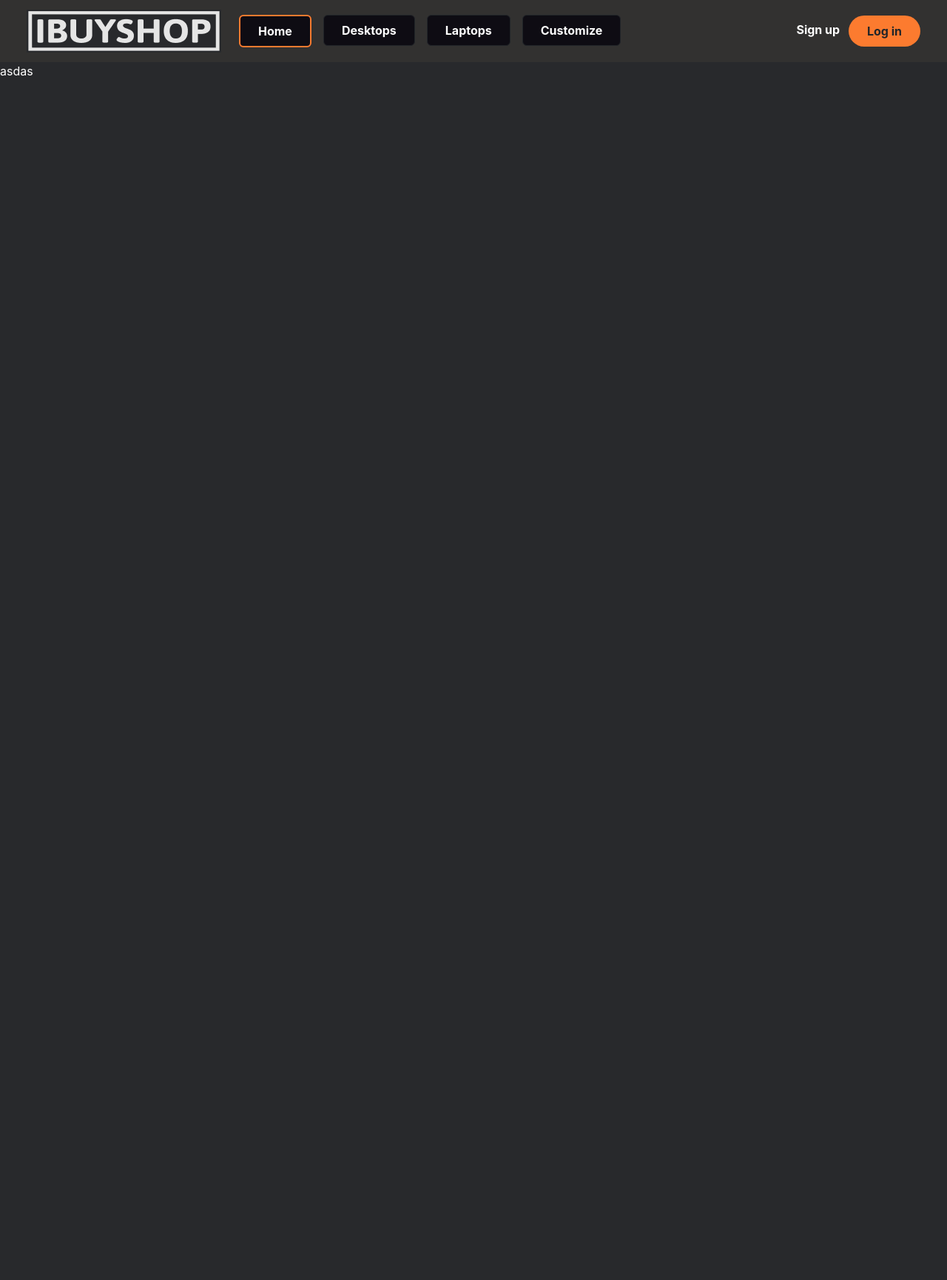
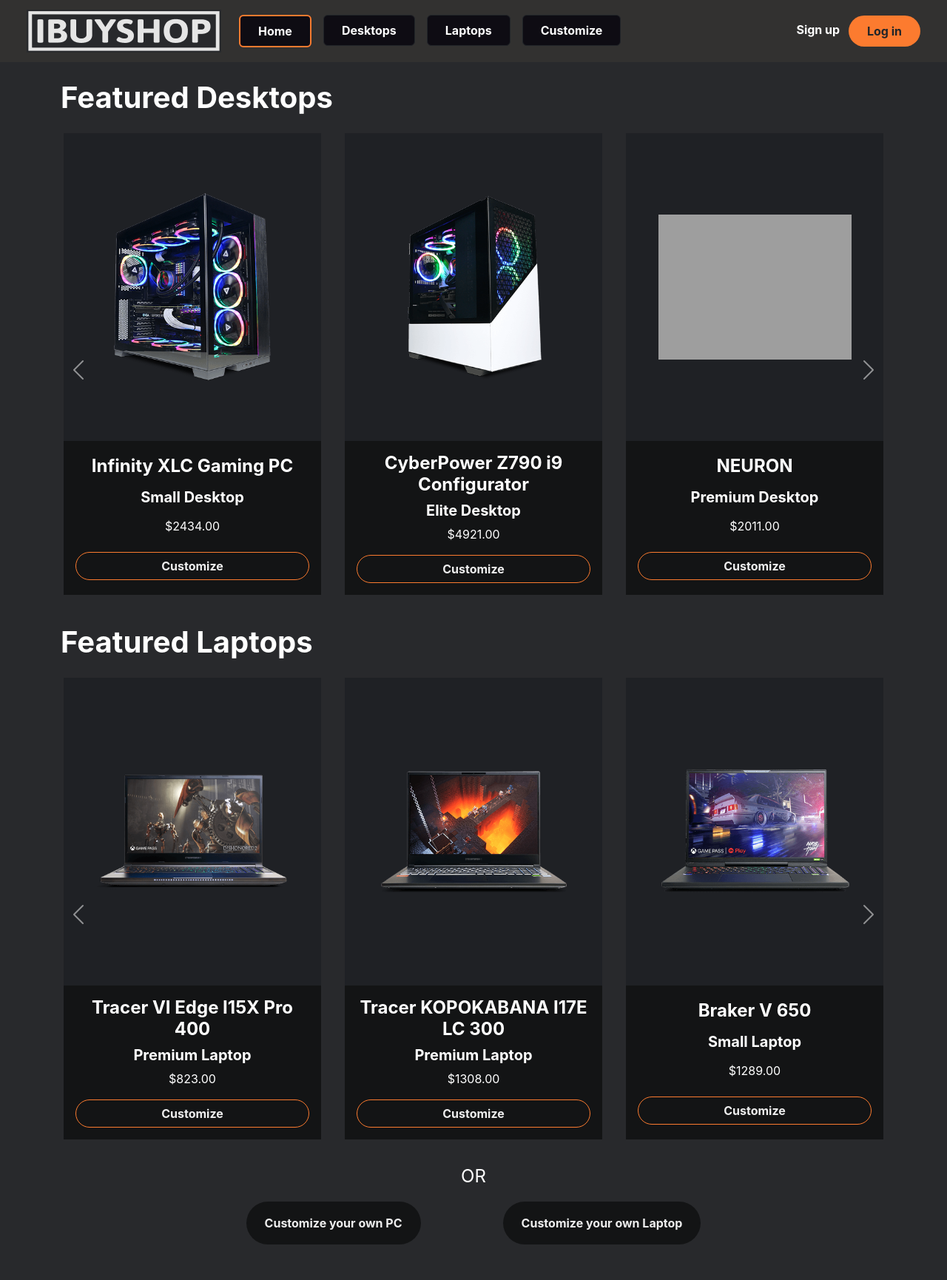
Before and after one commit to petar-stojanovic/eshop_django, a Django app: page / in a window 1280 px wide. Shown: the whole page at 74% size. Before the commit the page ends 103 px from the top, so only its background shows below. Run offline with Django 4.2, Linux system fonts and the light colour scheme; data comes from the database, SQL or seed files in the repository; both versions use the stored data as it was after the commit; some libraries are stand-ins or nearby versions; grey boxes are pictures that could not be loaded.

Commit message:
added price to models. fixed home page

```diff
--- a/Eshop_App/admin.py
+++ b/Eshop_App/admin.py
@@ -31,6 +31,8 @@
     image_display.short_description = 'Image'
 
 
+
+
 admin.site.register(Desktop, DesktopAdmin)
 
 
--- a/Eshop_App/models.py
+++ b/Eshop_App/models.py
@@ -44,8 +44,16 @@
     storage_drive = models.ForeignKey(Component, on_delete=models.CASCADE, related_name='desktop_storage')
     extra_case_fans = models.ForeignKey(Component, on_delete=models.CASCADE, related_name='desktop_case_fans')
     operating_system = models.ForeignKey(Component, on_delete=models.CASCADE, related_name='desktop_os')
+    price = models.DecimalField(max_digits=10, decimal_places=2, blank=True, null=True)
+    image = models.ImageField(upload_to="images/", null=True, blank=True)
 
-    image = models.ImageField(upload_to="images/", null=True, blank=True)
+    def calculate_price(self):
+        components = [self.processor, self.motherboard, self.graphics_card, self.storage_drive, self.memory,
+                      self.power_supply,
+                      self.storage_drive, self.extra_case_fans, self.operating_system]
+        total_price = sum(component.price for component in components if component)
+        self.price = total_price
+        self.save()
 
     # TODO: For filtering
     # category = Categories.objects.get(name='Storage Drive')
@@ -63,6 +71,7 @@
 
     name = models.CharField(max_length=100)
     type = models.CharField(max_length=10, choices=TYPE, default="small")
+    start_price = models.DecimalField(max_digits=7, decimal_places=2)
 
     exterior_color = models.ForeignKey(Component, on_delete=models.CASCADE, related_name='laptop_color')
     memory = models.ForeignKey(Component, on_delete=models.CASCADE, related_name='laptop_memory')
@@ -70,8 +79,17 @@
     additional_storage_drive = models.ForeignKey(Component, on_delete=models.CASCADE,
                                                  related_name='laptop_additional_storage')
     operating_system = models.ForeignKey(Component, on_delete=models.CASCADE, related_name='laptop_os')
+    price = models.DecimalField(max_digits=10, decimal_places=2, blank=True, null=True)
+    image = models.ImageField(upload_to="images/", null=True, blank=True)
 
-    image = models.ImageField(upload_to="images/", null=True, blank=True)
+    def calculate_price(self):
+        components = [self.exterior_color, self.memory, self.operating_system_drive,
+                      self.additional_storage_drive,
+                      self.operating_system]
+        total_price = sum(component.price for component in components if component)
+        total_price += self.start_price
+        self.price = total_price
+        self.save()
 
     def __str__(self):
         return self.name
--- a/Eshop_App/static/css/base.css
+++ b/Eshop_App/static/css/base.css
@@ -70,3 +70,49 @@
 .errorlist li {
     margin: 0.25rem 0;
 }
+
+img {
+    max-width: 100%;
+}
+
+.card {
+    min-height: 40rem;
+}
+
+.card-image {
+    background: var(--clr-image-bg);
+    min-height: 26rem;
+}
+
+.card-body {
+    background: var(--clr-desc-bg);
+    min-height: 13rem;
+}
+
+.customize {
+    border: 1px solid var(--clr-primary);
+    color: #eeeeee;
+}
+
+.customize:hover {
+    background: var(--clr-primary);
+    color: var(--clr-desc-bg);
+}
+
+.customize-own {
+    color: #eee;
+    background: var(--clr-desc-bg);
+}
+
+.customize-own:hover {
+    color: var(--clr-desc-bg);
+    background: var(--clr-primary);
+}
+
+
+.carousel-control-prev, .carousel-control-next {
+    width: 3rem;
+    aspect-ratio: 1;
+    top: 50%;
+    transform: translateY(-50%);
+}
--- a/Eshop_App/templates/base.html
+++ b/Eshop_App/templates/base.html
@@ -33,12 +33,12 @@
                     </a>
                 </li>
                 <li class="nav-item">
-                    <a class="nav-link" href="{% url 'home' %}">
+                    <a class="nav-link" href="{% url 'browse_desktops' %}">
                         <button class="btn btn-dark px-4 py-2">Desktops</button>
                     </a>
                 </li>
                 <li class="nav-item">
-                    <a class="nav-link" href="{% url 'home' %}">
+                    <a class="nav-link" href="{% url 'browse_laptops' %}">
                         <button class="btn btn-dark px-4 py-2">Laptops</button>
                     </a>
                 </li>
--- a/Eshop_App/templates/index.html
+++ b/Eshop_App/templates/index.html
@@ -1,8 +1,140 @@
 {% extends "base.html" %}
+{% load static %}
 {% block content %}
     <!-- default content text (typically empty) -->
-    <div>
+    <div class="container">
 
-        asdas
+    <h1 class="fw-bold my-4">Featured Desktops</h1>
+
+    <div id="carouselExampleFade" class="carousel slide" data-bs-ride="carousel">
+    <div class="carousel-inner">
+
+    {% for desktop in desktop_list %}
+
+        {% if forloop.counter0|divisibleby:"3" %}
+            {% if forloop.first %}
+                <div class="carousel-item active">
+                <div class="row">
+            {% else %}
+                <div class="carousel-item">
+                <div class="row">
+            {% endif %}
+        {% endif %}
+
+    <div class="col-4 p-0">
+        <div class="card bg-transparent border-0">
+            <div class="mx-3">
+
+                <div class="card-image d-flex">
+                    <img src="{{ desktop.image.url }}" class="d-block w-75 m-auto" alt="{{ desktop.name }}">
+                </div>
+                <div class="card-body text-white text-center d-flex justify-content-around flex-column">
+                    <h4 class="card-title fw-bold">{{ desktop.name }}</h4>
+                    <h5 class="fw-bold">{{ desktop.get_type_display }}</h5>
+                    <p class="card-text">${{ desktop.price }}</p>
+                    <div>
+                        <a href="#" class="customize btn rounded-pill fw-bold w-100"
+                           data-desktop-id="{{ desktop.pk }}">Customize</a>
+                    </div>
+                </div>
+            </div>
+        </div>
+    </div>
+
+    {% if forloop.counter|divisibleby:"3" %}
+        </div>
+        </div>
+    {% endif %}
+
+    {% endfor %}
+
+
+</div>
+
+
+<button class="carousel-control-prev" type="button" data-bs-target="#carouselExampleFade"
+        data-bs-slide="prev">
+    <span class="carousel-control-prev-icon" aria-hidden="true"></span>
+    <span class="visually-hidden">Previous</span>
+</button>
+<button class="carousel-control-next" type="button" data-bs-target="#carouselExampleFade"
+        data-bs-slide="next">
+    <span class="carousel-control-next-icon" aria-hidden="true"></span>
+    <span class="visually-hidden">Next</span>
+</button>
+</div>
+
+    <h1 class="fw-bold my-4">Featured Laptops</h1>
+
+    <div id="carouselExampleFade1" class="carousel slide" data-bs-ride="carousel">
+    <div class="carousel-inner">
+
+        {% for laptop in laptop_list %}
+
+            {% if forloop.counter0|divisibleby:"3" %}
+                {% if forloop.first %}
+                    <div class="carousel-item active">
+                    <div class="row">
+                {% else %}
+                    <div class="carousel-item">
+                    <div class="row">
+                {% endif %}
+            {% endif %}
+
+        <div class="col-4 p-0">
+            <div class="card bg-transparent border-0">
+                <div class="mx-3">
+
+                    <div class="card-image d-flex">
+                        <img src="{{ laptop.image.url }}" class="d-block w-75 m-auto" alt="{{ laptop.name }}">
+                    </div>
+                    <div class="card-body text-white text-center d-flex justify-content-around flex-column">
+                        <h4 class="card-title fw-bold">{{ laptop.name }}</h4>
+                        <h5 class="fw-bold">{{ laptop.get_type_display }}</h5>
+                        <p class="card-text">${{ laptop.price }}</p>
+                        <div>
+                            <a href="#" class="customize btn rounded-pill fw-bold w-100"
+                               data-desktop-id="{{ laptop.pk }}">Customize</a>
+                        </div>
+                    </div>
+                </div>
+            </div>
+        </div>
+
+        {% if forloop.counter|divisibleby:"3" %}
+            </div>
+            </div>
+        {% endif %}
+
+        {% endfor %}
+
+
+        </div>
+
+
+        <button class="carousel-control-prev" type="button" data-bs-target="#carouselExampleFade1"
+                data-bs-slide="prev">
+            <span class="carousel-control-prev-icon" aria-hidden="true"></span>
+            <span class="visually-hidden">Previous</span>
+        </button>
+        <button class="carousel-control-next" type="button" data-bs-target="#carouselExampleFade1"
+                data-bs-slide="next">
+            <span class="carousel-control-next-icon" aria-hidden="true"></span>
+            <span class="visually-hidden">Next</span>
+        </button>
+        </div>
+
+
+
+        <p class="text-center my-3 fs-4">OR</p>
+
+        <div class="text-center d-flex justify-content-evenly align-items-center w-75 m-auto mt-3 mb-5">
+            <a href="#" class="customize-own btn rounded-pill fw-bold py-3 px-4"
+               data-desktop-id="{{ desktop.pk }}">Customize your own <span>PC</span></a>
+
+            <a href="#" class="customize-own btn rounded-pill fw-bold py-3 px-4"
+               data-desktop-id="{{ desktop.pk }}">Customize your own <span>Laptop</span></a>
+        </div>
+
     </div>
 {% endblock %}
--- a/Eshop_App/urls.py
+++ b/Eshop_App/urls.py
@@ -4,5 +4,6 @@
 
 urlpatterns = [
     path('', views.index, name="home"),
-
+    path('desktops/', views.browse_desktops, name="browse_desktops"),
+    path('laptops/', views.browse_laptops, name="browse_laptops")
 ]
--- a/Eshop_App/views.py
+++ b/Eshop_App/views.py
@@ -1,10 +1,33 @@
 from django.shortcuts import render
+from .models import Desktop, Laptop
 
 
 # Create your views here.
 def index(request):
-    return render(request, "index.html", {})
+    desktop_list = Desktop.objects.all().order_by("?")[:6]
 
+    for desktop in desktop_list:
+        desktop.calculate_price()
+
+    laptop_list = Laptop.objects.all().order_by("?")[:6]
+
+    for laptop in laptop_list:
+        laptop.calculate_price()
+
+    context = {
+        "desktop_list": desktop_list,
+        "laptop_list": laptop_list
+    }
+
+    return render(request, "index.html", context=context)
+
+
+def browse_desktops(request):
+    return render(request, "browse_desktops.html", context={})
+
+
+def browse_laptops(request):
+    return render(request, "browse_laptops.html", context={})
 
 # def create_component(request):
 #     if request.method == 'POST':
```
Also changed, not shown: Eshop_App/templates/browse_desktops.html (added, +11 -0 lines), Eshop_App/templates/browse_laptops.html (added, +11 -0 lines), Eshop_App/migrations/0006_desktop_price_laptop_price.py (added), Eshop_App/migrations/0007_laptop_start_price.py (added), Eshop_App/migrations/0008_alter_laptop_start_price.py (added), db.sqlite3.
